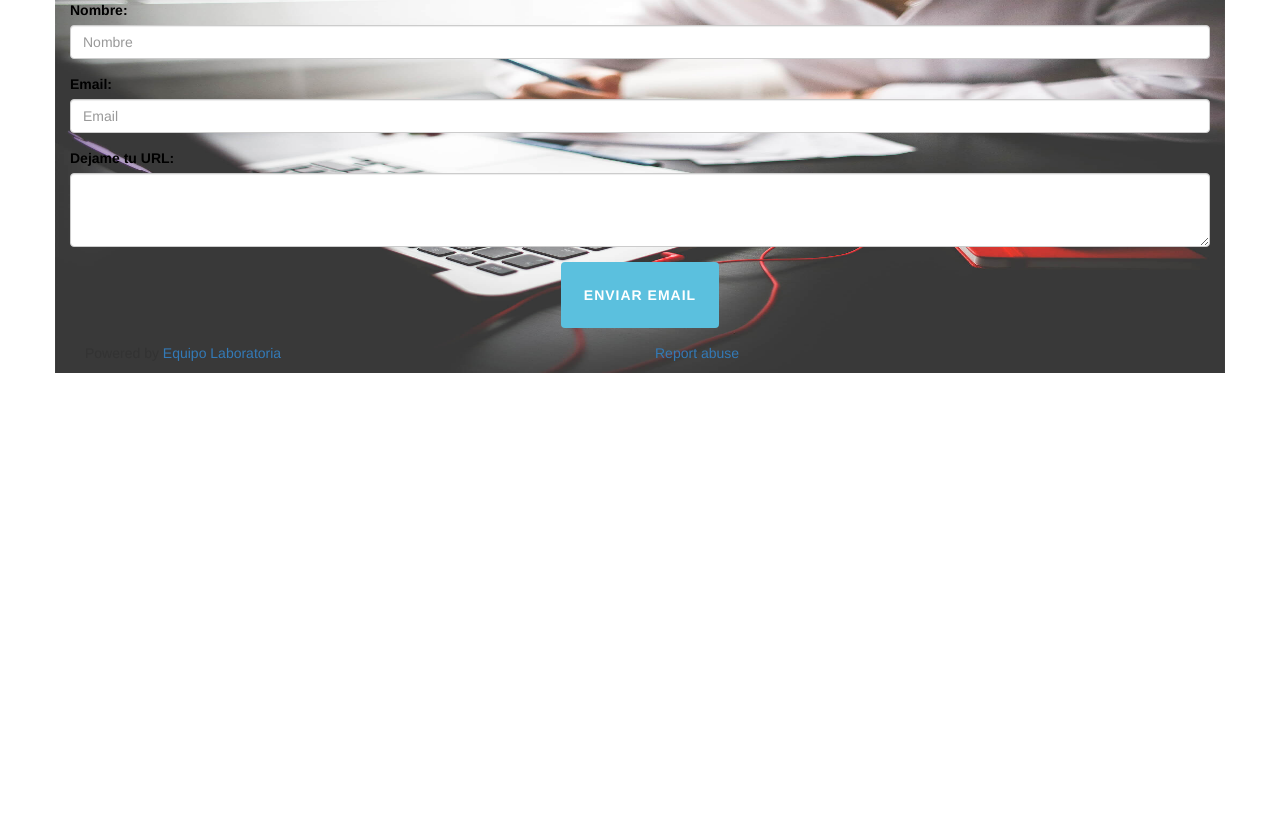
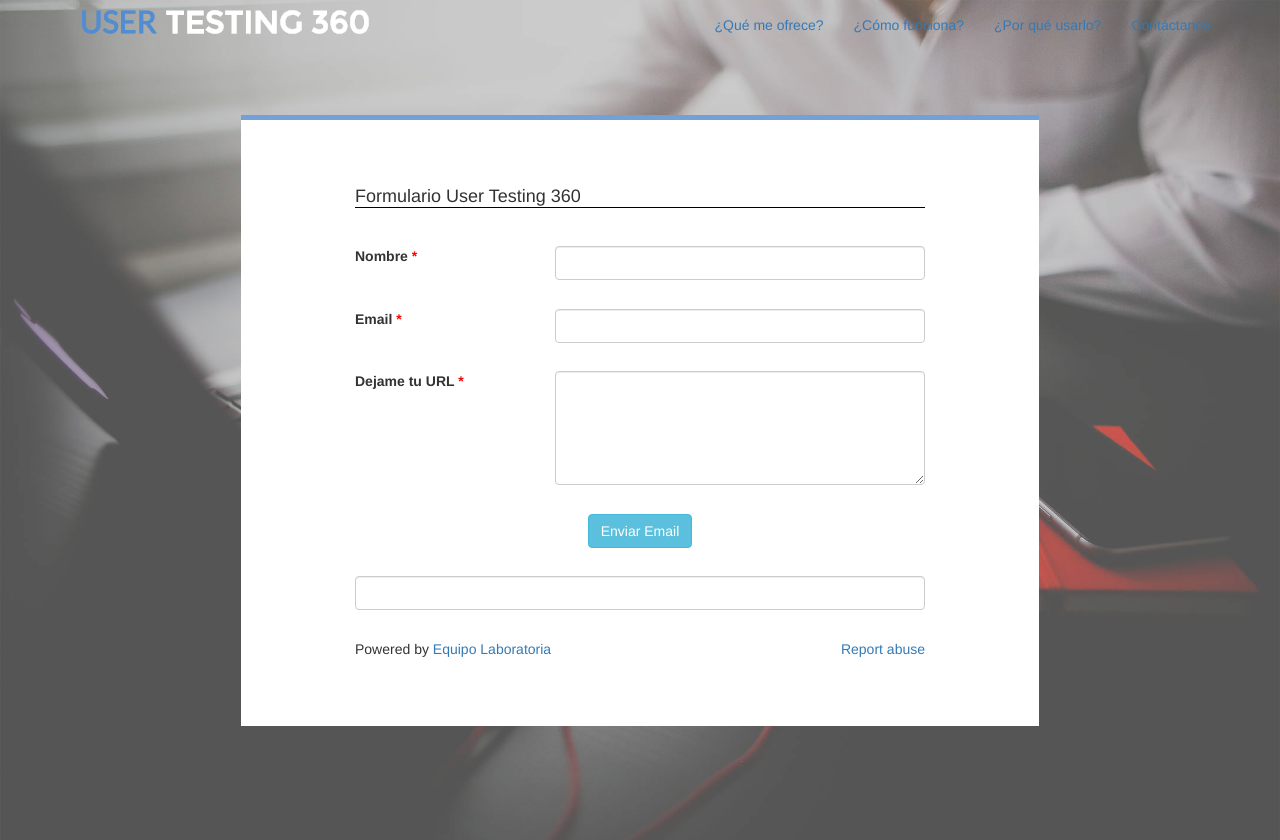
Before and after one commit to EdithRamirez/30_Bussines, a plain HTML site: page contact.html in a window 1280 px wide. Before the commit the page ends 800 px from the top, so only its background shows below. Drawn offline with nearby package versions, Linux system fonts and the light colour scheme.

Commit message:
final de proyecto

```diff
--- a/contact.html
+++ b/contact.html
@@ -4,40 +4,83 @@
 		<meta charset="utf-8">
 		<meta name="viewport" content="width=device-width, user-scalable=no, initial-scale=1.0">
 		<title>Contacto</title>
+		<link rel="shortcut icon" type="favicon" href="favicon.ico">
 		<link rel="stylesheet" href="css/bootstrap.min.css">
-		<link rel="stylesheet" href="css/icomoon.css">
 		<link rel="stylesheet" href="css/font-awesome.css">
-		<link rel="stylesheet" href="css/utilities.css">
 		<link rel="stylesheet" href="css/queries.css">
-		<link rel="stylesheet" href="css/main.css">
-
+		<link rel="stylesheet" href="css/animate.css">
+		<link rel="stylesheet" href="css/contact.css">
 	</head>
 	<body>
-		<section>
-			<div class="container" id="bg-fondo">
+		<header id="bg-fondo"><!-- inicio encabezado-->
+			<div class="fondo">
+				<div class="container">
+					<div class="row"><!--inicio de menu-->
+						<div class="col-xs-12 col-sm-12 col-md-12 col-lg-12">
+							<nav class="navbar navbar-fixed-top">
+								<div class="container">
+									<div class="navbar-header">
+										<button type="button" class="navbar-toggle collapsed" data-toggle="collapse" data-target="#mi-menu">
+											<span class="sr-only">Menu</span>
+											<span class="fa fa-navicon fa-2x"></span><!--icono de hamburguesa-->
+										</button>
+										<img src="image/user-r.png" class="animated tada">
+									</div>
+									<div class="collapse navbar-collapse" id="mi-menu">
+										<ul class="nav navbar-nav navbar-right">
+											<li><a href="#">¿Qué me ofrece?</a></li>
+											<li><a href="#">¿Cómo funciona?</a></li>
+											<li><a href="#">¿Por qué usarlo?</a></li>
+											<li><a href="contact.html">Contáctanos</a></li>
+										</ul>
+									</div>
+								</div>
+							</nav>
+						</div>
+					</div><!--fin menu-->
 					<div class="row">
 						<div class="col-xs-12 col-sm-12 col-md-12 col-lg-12">
-						<form class="formulario">
-							<div class="form-group">
-								<label for="nombre">Nombre: </label>
-								<input type="text" class="form-control" id="nombre" placeholder="Nombre">
+							<form class="formulario color center-block">
+								<h4>Formulario User Testing 360</h4>
+								<div class="row pd-5">
+									<div class="col-xs-12 col-sm-12 col-md-4 col-lg-4">
+										<label for="nombre">Nombre <span>*</span></label>
 									</div>
-							<div class="form-group">
-								<label for="email">Email: </label>
-								<input type="text" class="form-control" id="email" placeholder="Email">
+									<div class="col-xs-12 col-sm-12 col-md-8 col-lg-8">
+										<input type="text" class="form-control" id="nombre">
 									</div>
-							<div class="form-group">
-								<label for="url">Dejame tu URL: </label>
-								<textarea class="form-control" rows="3" id="url"></textarea>
 								</div>
-							<div class="form-group text-center">
+								<div class="row pd-5">
+									<div class="col-xs-12 col-sm-12 col-md-4 col-lg-4">
+										<label for="email">Email <span>*</span></label>
+									</div>
+									<div class="col-xs-12 col-sm-12 col-md-8 col-lg-8">
+										<input type="text" class="form-control" id="email">
+									</div>
+								</div>
+								<div class="row pd-5">
+									<div class="col-xs-12 col-sm-12 col-md-4 col-lg-4">
+										<label for="url">Dejame tu URL <span>*</span></label>
+									</div>
+									<div class="col-xs-12 col-sm-12 col-md-8 col-lg-8">
+										<textarea class="form-control" cols="3" rows="5" id="url"></textarea>
+									</div>
+								</div>
+								<div class="row pd-5">
+									<div class="col-xs-12 col-sm-12 col-md-12 col-lg-12 text-center">
 										<button type="submit" class="btn btn-info">Enviar Email</button>
 									</div>
-							<div class="footer">
-								<div class="col-sm-6 text-left">
+								</div>
+								<div class="row pd-5">
+									<div class="col-xs-12 col-sm-12 col-md-12 col-lg-12">
+										<input type="text" class="form-control" id="email2">
+									</div>
+								</div>
+								<div class="row pd-5">
+									<div class="col-xm-12 col-sm-12 col-md-6 col-lg-6 text-left">
 										<p>Powered by <a href="#">Equipo Laboratoria</a></p>
 									</div>
-								<div class="col-sm-6">
+									<div class="col-xm-12 col-sm-12 col-md-6 col-lg-6 text-right">
 										<p><a href="#">Report abuse</a></p>
 									</div>
 								</div>
@@ -45,7 +88,8 @@
 						</div>
 					</div>
 				</div>
-		</section>
+			</div>
+		</header>
 		<script src="js/jquery.min.js"></script><!--llamar jquery para que funcione bootstrap-->
 		<script src="js/bootstrap.min.js"></script><!--Llamar javascript de bootstrap-->
 		<script src="https://code.jquery.com/jquery-3.1.0.min.js"></script>
--- /dev/null
+++ b/css/contact.css
@@ -0,0 +1,30 @@
+#bg-fondo{
+	background: url("../image/large.jpg") no-repeat;
+	background-size: cover;
+}
+.fondo{
+	background-color: rgba(128,128,128,.4);
+	height: 100%;
+}
+form{
+	width: 70%;
+	padding: 5% 10%;
+	margin: 10%;
+	border-top: 5px solid #72A1D9;
+}
+.color{
+	background-color: #fff;
+}
+span{
+	color: red;
+}
+/*padding y margin*/
+.pd-5{
+	padding-top: 5%;
+}
+h4{
+	border-bottom: 1px solid #000;
+}
+.fa{
+	color: #68ADFF;
+}
--- a/css/main.css
+++ b/css/main.css
@@ -39,7 +39,7 @@ iframe{
 .icono{
 	font-size: 3em;
 }
-
+/*fondo de 3 iconos*/
 .bg-icono{
 	background-color: #50BDEA;
 	font-size: 2em;
@@ -52,7 +52,7 @@ iframe{
 	transition: all 1s ease-in-out;
 }
 .pd-flecha:hover{
-	transform: translateX(200%);
+	transform: translateX(400%);
 }
 /*redes*/
 .redes{
@@ -66,8 +66,9 @@ iframe{
 	position: absolute;
 	top: -30%;
 }
+/*linea*/
 hr{
-	border: 1px solid #666;
+	border: 1px solid #72A1D9;
 	width: 100%;
 }
 /*negritas*/
@@ -94,7 +95,6 @@ h4{
 .bg-pie{
 	background-color: #2A3541;
 }
-
 /*modal*/
 label{
 	color: #000;
@@ -103,7 +103,6 @@ label{
 .btn-info{
 	padding: 2%;
 }
-
 /*padding separacion*/
 .pdtb-2{
 	padding-top: 2%;
@@ -112,9 +111,6 @@ label{
 .pdt-10{
 	padding-top: 10%;
 }
-.pd-5{
-	padding: 5%;
-}
 /*borde blanco de 3 iconos*/
 .borde{
 	border-radius: 100%;
--- a/css/queries.css
+++ b/css/queries.css
@@ -22,7 +22,7 @@
 		padding: 10%;
 	}
 	/*posicion de iconos*/
-	#top, #center, #bottom{
+	.bg-icono{
 		position: absolute;
 		left: 93%;
 	}
@@ -33,7 +33,20 @@
 		top: 45%;
 	}
 	#bottom{
-		bottom: 10%;
+		bottom: 15%;
+	}
+	/*animacion nuestros servicios*/
+	.icono{
+		animation: iconito 5s infinite;
+	}
+
+	@-webkit-keyframes iconito{
+		0% {
+			background-color: #97CEC7;
+		}
+		100% {
+			background-color: #fff;
+		}
 	}
 }
 @media screen and (max-width: 600px) {
@@ -48,8 +61,10 @@
 		padding: 5%;
 	}
 	/*posicion de iconos*/
-	#top, #center, #bottom{
-		margin-left: 15%;
+	.bg-icono{
+		margin-left: 18%;
 	}
-
+	.btn{
+		margin-top: 15%;
+	}
 }
```
Also changed, not shown: index.html (+7 -6 lines), css/animate.css, 1 other file. Lines whose indentation alone changed are shown as unchanged.
